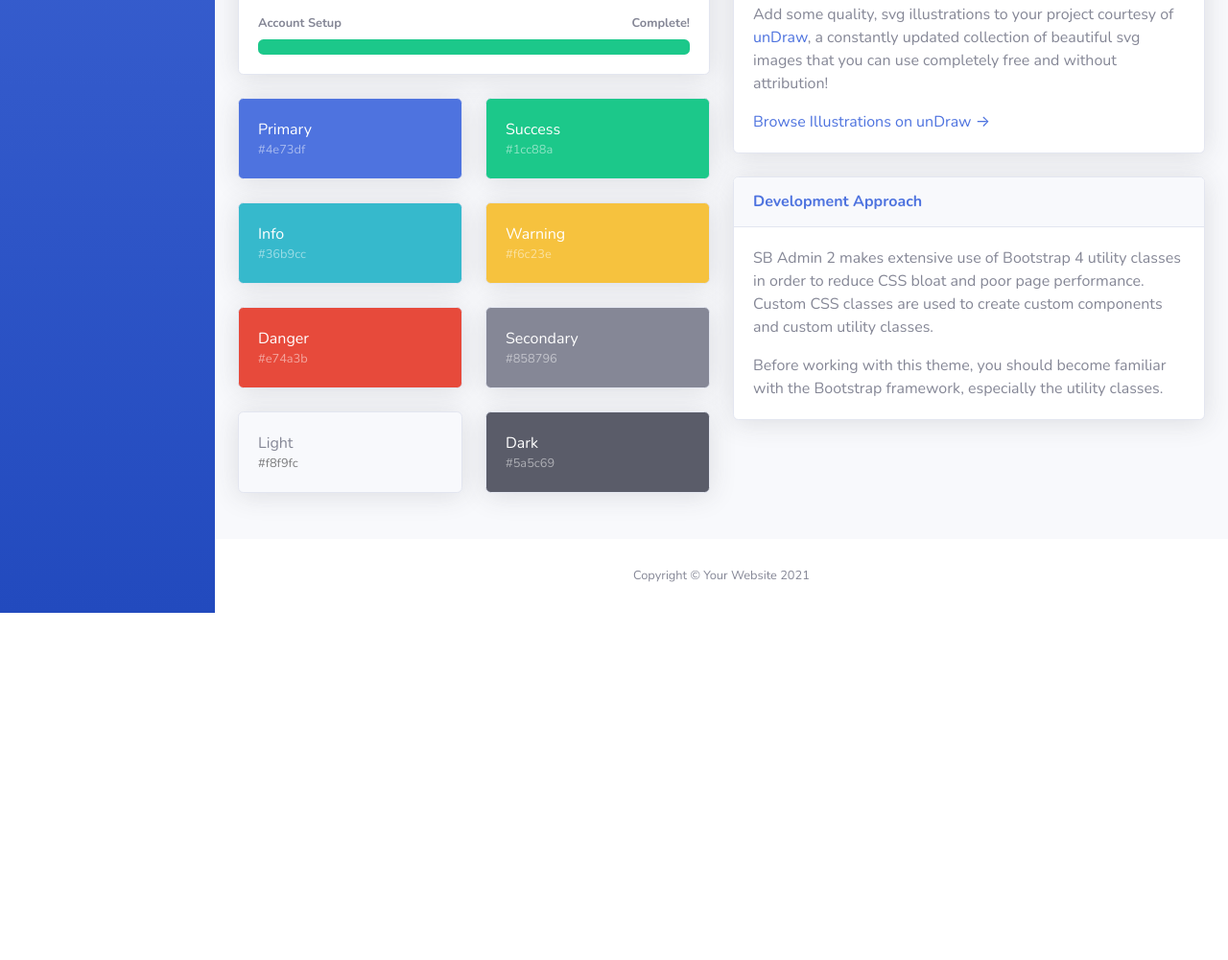
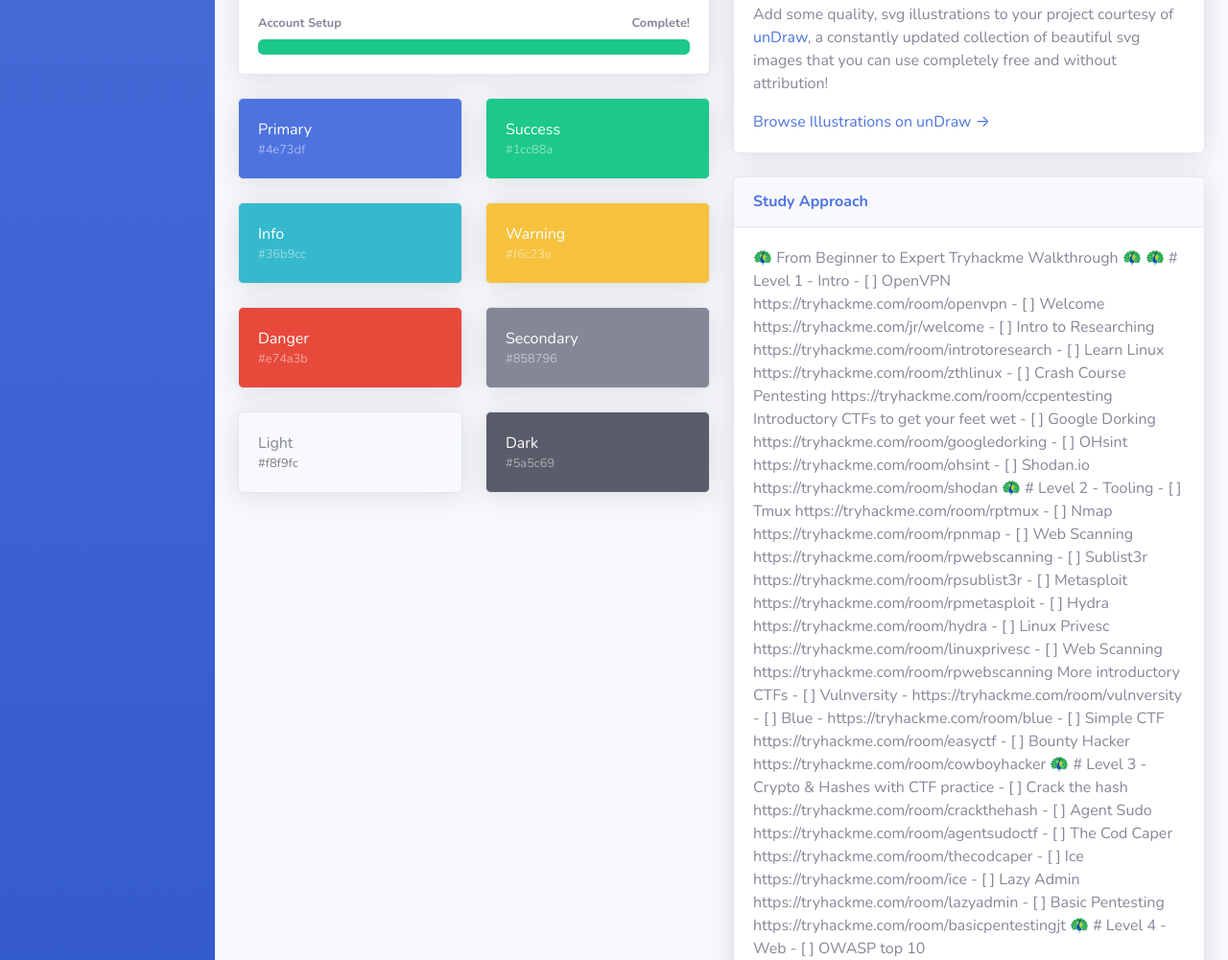
Before and after one commit to ThornHunter/CTF, a website with bundled scripts: page index.html in a window 1280 px wide. Shown: the part 1026-2027 px from the top of the page at 96% size. Before the commit the page ends 1665 px from the top, so only its background shows below. Built offline with nearby package versions, Linux system fonts and the light colour scheme.

Commit message:
Update index.html

```diff
--- a/index.html
+++ b/index.html
@@ -676,12 +676,104 @@
                             <!-- Approach -->
                             <div class="card shadow mb-4">
                                 <div class="card-header py-3">
-                                    <h6 class="m-0 font-weight-bold text-primary">Development Approach</h6>
+                                    <h6 class="m-0 font-weight-bold text-primary">Study Approach</h6>
                                 </div>
                                 <div class="card-body">
-                                    <p>SB Admin 2 makes extensive use of Bootstrap 4 utility classes in order to reduce
-                                        CSS bloat and poor page performance. Custom CSS classes are used to create
-                                        custom components and custom utility classes.</p>
+                                    <p>🦚 From Beginner to Expert Tryhackme Walkthrough 🦚
+
+
+🦚 # Level 1 - Intro
+
+- [ ] OpenVPN https://tryhackme.com/room/openvpn
+- [ ] Welcome https://tryhackme.com/jr/welcome
+- [ ] Intro to Researching https://tryhackme.com/room/introtoresearch
+- [ ] Learn Linux https://tryhackme.com/room/zthlinux
+- [ ] Crash Course Pentesting https://tryhackme.com/room/ccpentesting
+Introductory CTFs to get your feet wet
+- [ ] Google Dorking https://tryhackme.com/room/googledorking
+- [ ] OHsint https://tryhackme.com/room/ohsint
+- [ ] Shodan.io https://tryhackme.com/room/shodan
+
+🦚 # Level 2 - Tooling
+
+- [ ] Tmux https://tryhackme.com/room/rptmux
+- [ ] Nmap https://tryhackme.com/room/rpnmap
+- [ ] Web Scanning https://tryhackme.com/room/rpwebscanning
+- [ ] Sublist3r https://tryhackme.com/room/rpsublist3r
+- [ ] Metasploit https://tryhackme.com/room/rpmetasploit
+- [ ] Hydra https://tryhackme.com/room/hydra
+- [ ] Linux Privesc https://tryhackme.com/room/linuxprivesc
+- [ ] Web Scanning https://tryhackme.com/room/rpwebscanning
+More introductory CTFs
+- [ ] Vulnversity - https://tryhackme.com/room/vulnversity
+- [ ] Blue - https://tryhackme.com/room/blue
+- [ ] Simple CTF https://tryhackme.com/room/easyctf
+- [ ] Bounty Hacker https://tryhackme.com/room/cowboyhacker
+
+🦚 # Level 3 - Crypto & Hashes with CTF practice
+
+- [ ] Crack the hash https://tryhackme.com/room/crackthehash
+- [ ] Agent Sudo https://tryhackme.com/room/agentsudoctf
+- [ ] The Cod Caper https://tryhackme.com/room/thecodcaper
+- [ ] Ice https://tryhackme.com/room/ice
+- [ ] Lazy Admin https://tryhackme.com/room/lazyadmin
+- [ ] Basic Pentesting https://tryhackme.com/room/basicpentestingjt
+
+
+
+
+🦚 # Level 4 - Web
+
+
+
+- [ ] OWASP top 10 https://tryhackme.com/room/owasptop10
+- [ ] Inclusion https://tryhackme.com/room/inclusion
+- [ ] Injection https://tryhackme.com/room/injection
+- [ ] Vulnversity https://tryhackme.com/room/vulnversity
+- [ ] Basic Pentesting https://tryhackme.com/room/basicpentestingjt
+- [ ] Juiceshop https://tryhackme.com/room/owaspjuiceshop
+- [ ] Ignite https://tryhackme.com/room/ignite
+- [ ] Overpass https://tryhackme.com/room/overpass
+- [ ] Year of the Rabbit https://tryhackme.com/room/yearoftherabbit
+- [ ] DevelPy https://tryhackme.com/room/bsidesgtdevelpy
+- [ ] Jack of all trades https://tryhackme.com/room/jackofalltrades
+- [ ] Bolt https://tryhackme.com/room/bolt
+
+🦚 # Level 5 - Reverse Engineering
+
+- [ ] Intro to x86 64 https://tryhackme.com/room/introtox8664
+- [ ] CC Ghidra https://tryhackme.com/room/ccghidra
+- [ ] CC Radare2 https://tryhackme.com/room/ccradare2
+- [ ] CC Steganography https://tryhackme.com/room/ccstego
+- [ ] Reverse Engineering https://tryhackme.com/room/reverseengineering
+- [ ] Reversing ELF https://tryhackme.com/room/reverselfiles
+- [ ] Dumping Router Firmware https://tryhackme.com/room/rfirmware
+
+🦚 # Level 6 - PrivEsc
+
+- [ ] Sudo Security Bypass https://tryhackme.com/room/sudovulnsbypass
+- [ ] Sudo Buffer Overflow https://tryhackme.com/room/sudovulnsbof
+- [ ] Windows Privesc Arena https://tryhackme.com/room/windowsprivescarena
+- [ ] Linux Privesc Arena https://tryhackme.com/room/linuxprivescarena
+- [ ] Windows Privesc https://tryhackme.com/room/windows10privesc
+- [ ] Blaster https://tryhackme.com/room/blaster
+- [ ] Ignite https://tryhackme.com/room/ignite
+- [ ] Kenobi https://tryhackme.com/room/kenobi
+- [ ] Capture the flag https://tryhackme.com/room/c4ptur3th3fl4g
+- [ ] Pickle Rick https://tryhackme.com/room/picklerick
+
+🦚 # Level 7 - CTF practice
+
+- [ ] Post Exploitation Basics https://tryhackme.com/room/postexploit
+- [ ] Smag Grotto https://tryhackme.com/room/smaggrotto
+- [ ] Inclusion https://tryhackme.com/room/inclusion
+- [ ] Dogcat https://tryhackme.com/room/dogcat
+- [ ] LFI basics https://tryhackme.com/room/lfibasics
+- [ ] Buffer Overflow Prep https://tryhackme.com/room/bufferoverflowprep
+- [ ] Overpass https://tryhackme.com/room/overpass
+- [ ] Break out the cage https://tryhackme.com/room/breakoutthecage1
+- [ ] Lian Yu https://tryhackme.com/room/lianyu
+</p>
                                     <p class="mb-0">Before working with this theme, you should become familiar with the
                                         Bootstrap framework, especially the utility classes.</p>
                                 </div>
```
